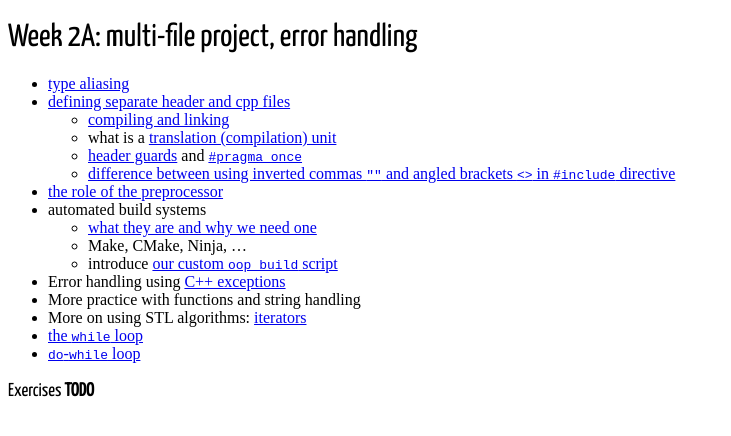
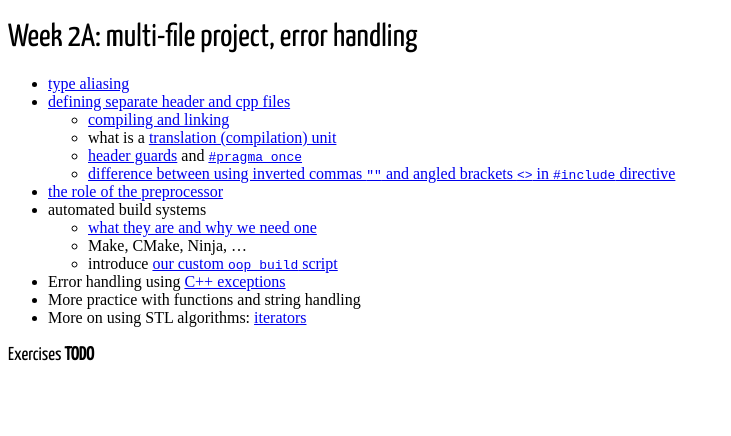
Before and after one commit to KCL-BMEIS/OOP, a Jekyll site: the page built from sessions/week02A.md, in a window 1280 px wide. Shown: the top 436 px of the page, without its empty margins (0-731 px from the left). Built offline with Jekyll 4.4.1, drawn with Linux system fonts in a browser that asks for light colours; some web fonts are replaced; our own code applies the rules of GitHub Pages for plain Markdown files.

Commit message:
Update week02A.md

```diff
--- a/sessions/week02A.md
+++ b/sessions/week02A.md
@@ -14,7 +14,5 @@
 - Error handling using [C++ exceptions](https://learn.microsoft.com/en-us/cpp/cpp/errors-and-exception-handling-modern-cpp)
 - More practice with functions and string handling
 - More on using STL algorithms: [iterators](https://learn.microsoft.com/en-us/cpp/cpp/errors-and-exception-handling-modern-cpp)
-- [the `while` loop](https://www.geeksforgeeks.org/cpp-while-loop/)
-- [`do`-`while` loop](https://www.geeksforgeeks.org/cpp-do-while-loop/)
 
 ### Exercises **TODO**
```
